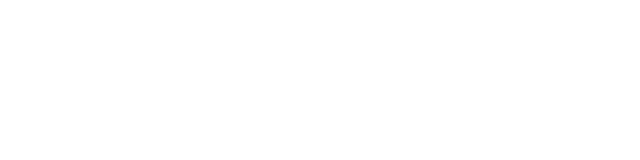
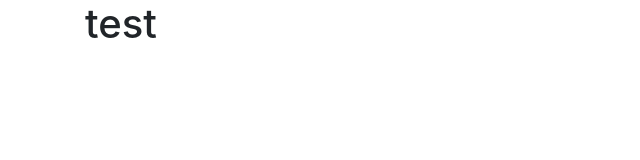
Before and after one commit to Ronnehag/Nackowski2000, a React (Create React App) app: page / in a window 1280 px wide. Shown: the top 160 px of the page, without its empty margins (0-640 px from the left). Built offline with nearby package versions, Linux system fonts and the light colour scheme.

Commit message:
Auction Details test

```diff
--- a/public/index.html
+++ b/public/index.html
@@ -14,14 +14,6 @@
   <title>React App</title>
 </head>
 
-<body>
-  <noscript>You need to enable JavaScript to run this app.</noscript>
-  <div id="root"></div>
-
-  <link rel="manifest" href="%PUBLIC_URL%/manifest.json" />
-
-  <title>React App</title>
-  </head>
 
   <body>
 
--- a/src/App.js
+++ b/src/App.js
@@ -1,11 +1,11 @@
 import React, { Component } from 'react';
-
+import AuctionDetails from './components/Auctions/AuctionDetails'
 class App extends Component {
 
   render() {
     return (
       <div className="App">
-
+        <AuctionDetails/>
       </div>
     );
   }
--- a/src/components/Auctions/AuctionDetails.js
+++ b/src/components/Auctions/AuctionDetails.js
@@ -0,0 +1,14 @@
+import React from 'react';
+
+export default class AuctionDetails extends React.Component
+{
+
+    render()
+    {
+        return(
+            <div className="container">
+                <h1>test</h1>
+            </div>
+        );
+    }
+}
```
